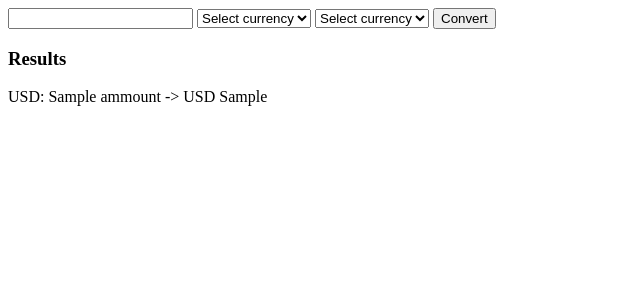
After one commit to JanKolo04/CurrencyTrackApp, a PHP site: template src/Templates/currency_converter.html.twig in a window 1280 px wide. The commit adds this page. Shown: the top 300 px of the page, without its empty margins (0-640 px from the left). Run offline with PHP 8.4, Linux system fonts and the light colour scheme; the template is opened without the code that fills it: most values are stand-ins (such as "Sample title", 1, 10 or a date in 2020); some libraries are stand-ins or nearby versions.

Commit message:
Finish structure for currency convert.

```diff
--- /dev/null
+++ b/src/Templates/currency_converter.html.twig
@@ -0,0 +1,38 @@
+<!DOCTYPE html>
+<html>
+<head>
+    <meta charset="UTF-8">
+    <title>Currency Track App - Currency converter</title>
+</head>
+<body>
+
+    <form method="POST">
+        <input type="number" name="ammount" min="0" value={{ ammount }}>
+        <span class="error_message">{{ error_messages.ammount }}</span>
+
+        <select name="first_currency">
+            <option selected disabled>Select currency</option>
+            <option value="USD">USD</option>
+            <option value="EURO">EURO</option>
+            <option value="CHF">CHF</option>
+        </select>
+        <span class="error_message">{{ error_messages.first_currency }}</span>
+
+        <select name="second_currency">
+            <option selected disabled>Select currency</option>
+            <option>USD</option>
+            <option>EURO</option>
+            <option>CHF</option>
+        </select>
+        <span class="error_message">{{ error_messages.second_currency }}</span>
+
+        <button type="submit" name="convert">Convert</button>
+    </form>
+
+    <section id="results_section">
+        <h3>Results</h3>
+        <p>{{ first_currency }}: {{ ammount }}  ->  {{ second_currency }} {{ converted_ammount }}</p>
+    </section>
+
+</body>
+</html>
```
Also changed, not shown: config/Routes.php (+8 -3 lines), src/Controllers/CurrencyConverterController.php (added, +60 -0 lines), src/Queries/CurrencyQueries.php (+18 -7 lines), src/Queries/ValidQueries.php (added, +18 -0 lines), .htaccess.
